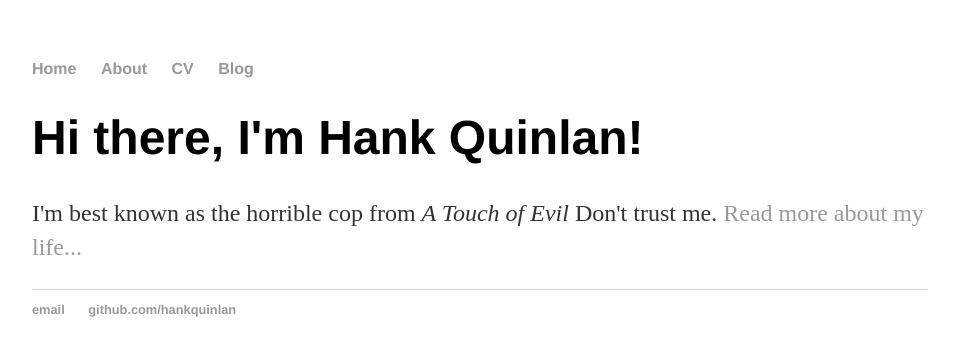
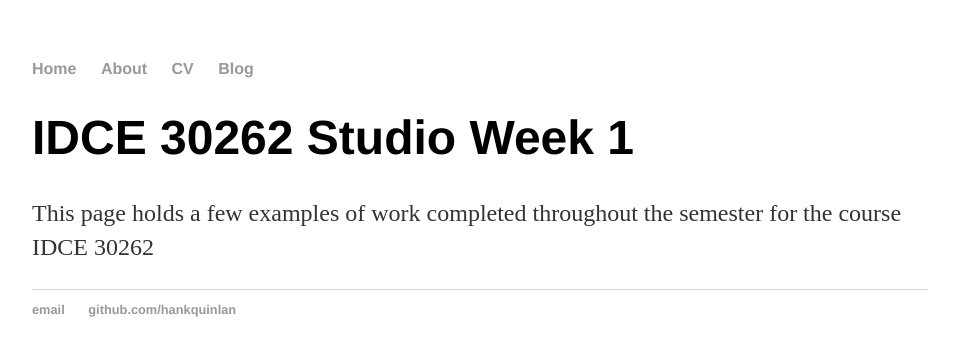
Before and after one commit to rmoody3/rmoody3.github.io, a Jekyll site: the page built from index.html, in a window 1280 px wide. Shown: the top 356 px of the page, without its empty margins (160-1115 px from the left). Built offline with Jekyll 4.4.1, drawn with Linux system fonts in a browser that asks for light colours.

Commit message:
Update index.html

```diff
--- a/index.html
+++ b/index.html
@@ -3,6 +3,6 @@ layout: default
 title: IDCE 30262 - Studio Week 1
 ---
 <div class="blurb">
-	<h1>Hi there, I'm Hank Quinlan!</h1>
-	<p>I'm best known as the horrible cop from <em>A Touch of Evil</em> Don't trust me. <a href="/about">Read more about my life...</a></p>
+	<h1>IDCE 30262 Studio Week 1</h1>
+	<p>This page holds a few examples of work completed throughout the semester for the course IDCE 30262</p>
 </div><!-- /.blurb -->
```
